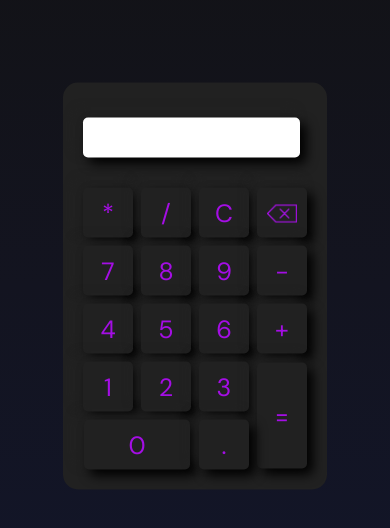
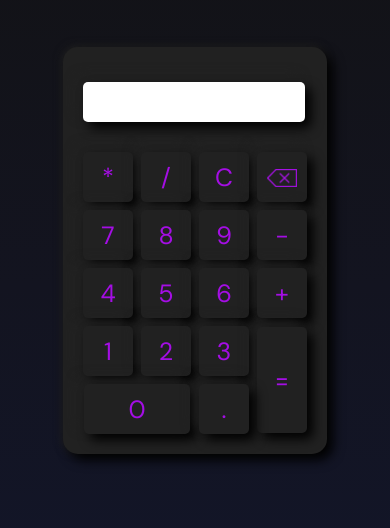
Before and after one commit to lemonaja/Calculadora, a plain HTML site: page index.html in a window 390 px wide. Shown: the part 136-664 px from the top of the page. Drawn offline with Linux system fonts and the light colour scheme.

Commit message:
Adicionei responsividade e uma box-shadow para a calculadora

```diff
--- a/css/style.css
+++ b/css/style.css
@@ -15,13 +15,13 @@ body{
 }
 
 .calculadora{
-    position: absolute;
+    position: relative;
     background-color: #212121;
-    top: 50%;
-    left: 50%;
-    transform: translate(-50%,-50%);
     border-radius: 15px;
     padding: 15px;
+    width: 234px;
+    margin: 50px auto 50px auto;
+    box-shadow: 6px 6px 12px black, -1px -1px 8px #212121;
 }
 
 .botao{
@@ -43,7 +43,7 @@ body{
 }
 
 #resultado{
-    width: 207px;
+    width: 212px;
     background-color: white;
     border-radius: 5px;
     height: 30px;
```
